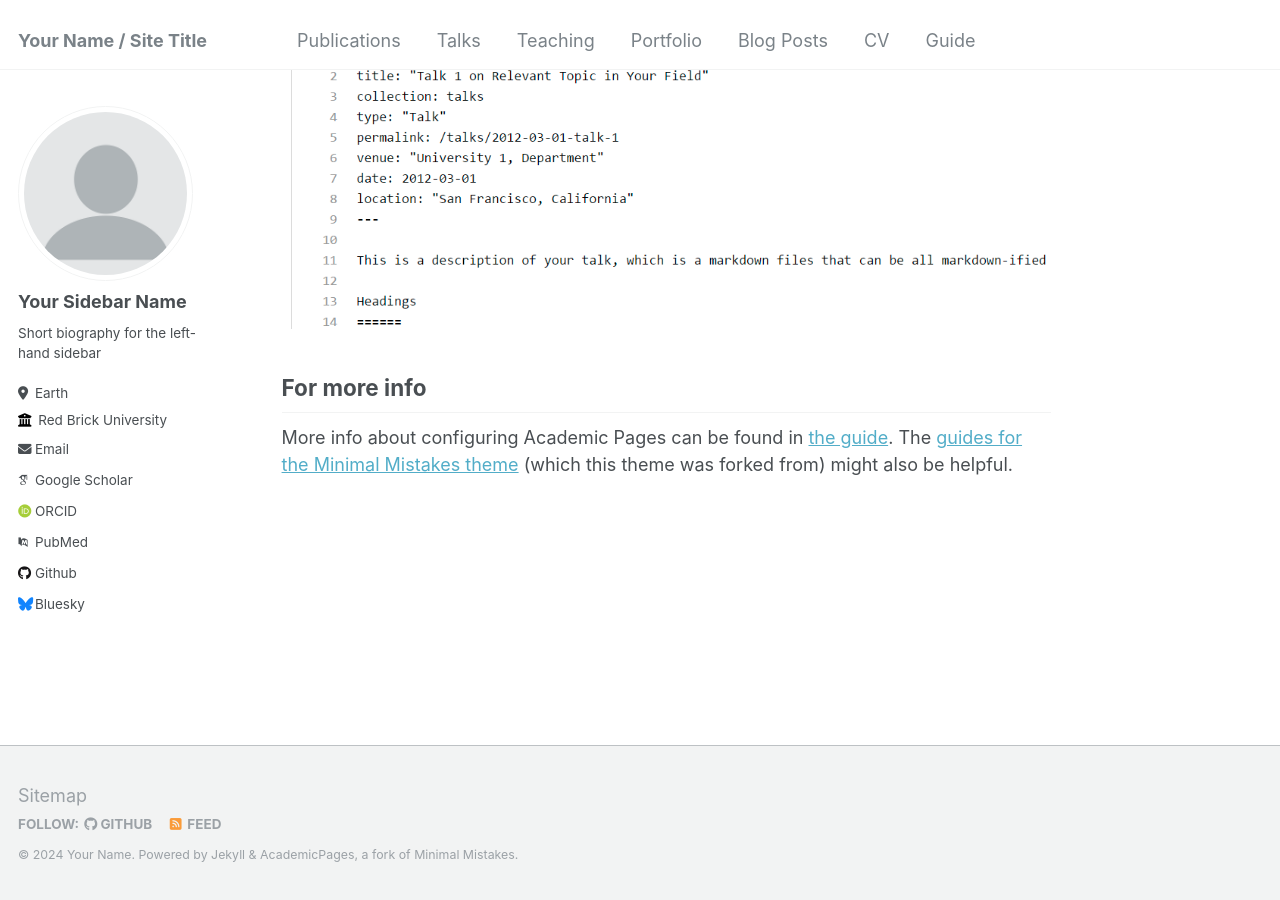
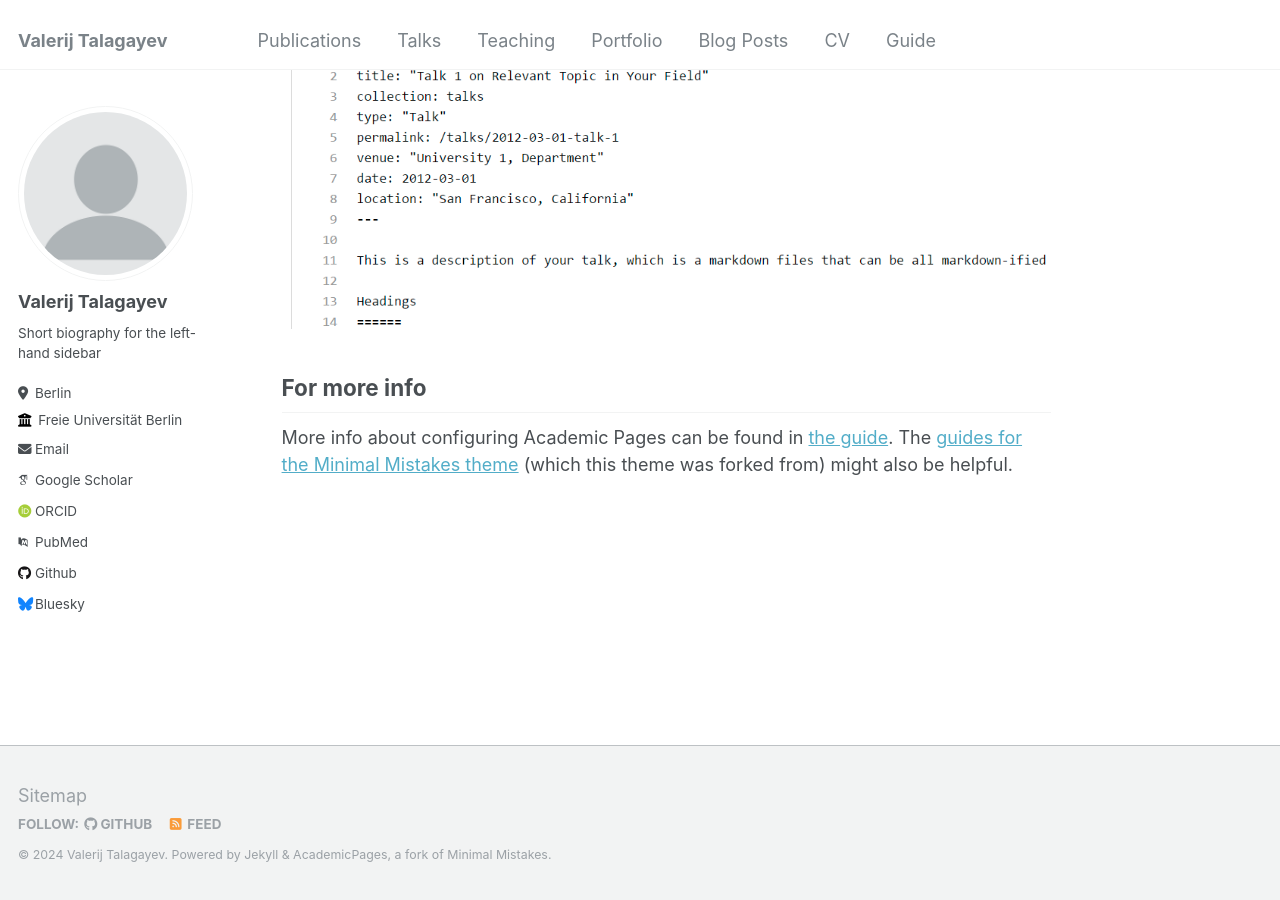
Before and after one commit to talagayev/talagayev11.github.io, a Jekyll site: the page built from _pages/about.md, in a window 1280 px wide and 900 px high, scrolled down 2660 px. Built offline with Jekyll 4.4.1, drawn with Linux system fonts in a browser that asks for light colours; some web fonts are replaced.

Commit message:
Update _config.yml

```diff
--- a/_config.yml
+++ b/_config.yml
@@ -8,10 +8,10 @@
 
 # Basic Site Settings
 locale                   : "en-US"
-title                    : "Your Name / Site Title"
+title                    : "Valerij Talagayev"
 title_separator          : "-"
-name                     : &name "Your Name"
-description              : &description "personal description"
+name                     : &name "Valerij Talagayev"
+description              : &description "Hi, I am a PhD student at the Free Unveristy of Berlin, Wolber Lab"
 url                      : https://academicpages.github.io # the base hostname & protocol for your site e.g. "https://mmistakes.github.io"
 baseurl                  : "" # the subpath of your site, e.g. "/blog"
 repository               : "academicpages/academicpages.github.io"
@@ -22,11 +22,11 @@ repository               : "academicpages/academicpages.github.io"
 author:
   # Biographic information
   avatar           : "profile.png"
-  name             : "Your Sidebar Name"
-  pronouns         : # example: "she/her"
+  name             : "Valerij Talagayev"
+  pronouns         : # example: "he/him"
   bio              : "Short biography for the left-hand sidebar"
-  location         : "Earth"
-  employer         : "Red Brick University"
+  location         : "Berlin"
+  employer         : "Freie Universität Berlin"
   uri              : # URL
   email            : "none@example.org"
 
```
